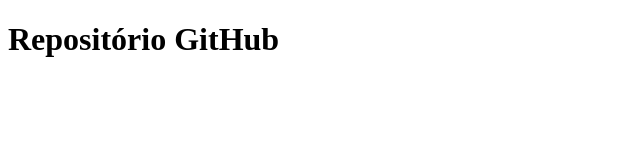
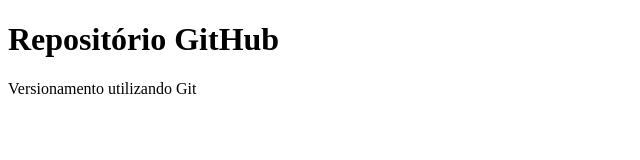
Before and after one commit to reggidev/atividade_pratica_github, a plain HTML site: page index.html in a window 1280 px wide. Shown: the whole page, without its empty margins (0-640 px from the left). Drawn offline with Linux system fonts and the light colour scheme.

Commit message:
feat: updated index

```diff
--- a/index.html
+++ b/index.html
@@ -7,5 +7,6 @@
 </head>
 <body>
   <h1>Repositório GitHub</h1>
+  <p>Versionamento utilizando Git</p>
 </body>
 </html>
```
